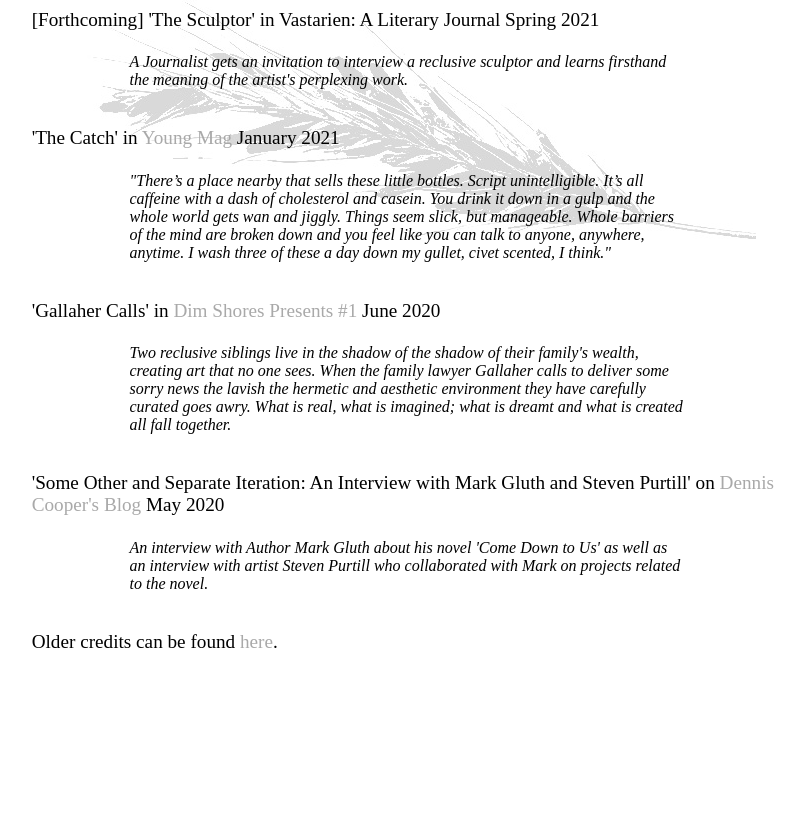
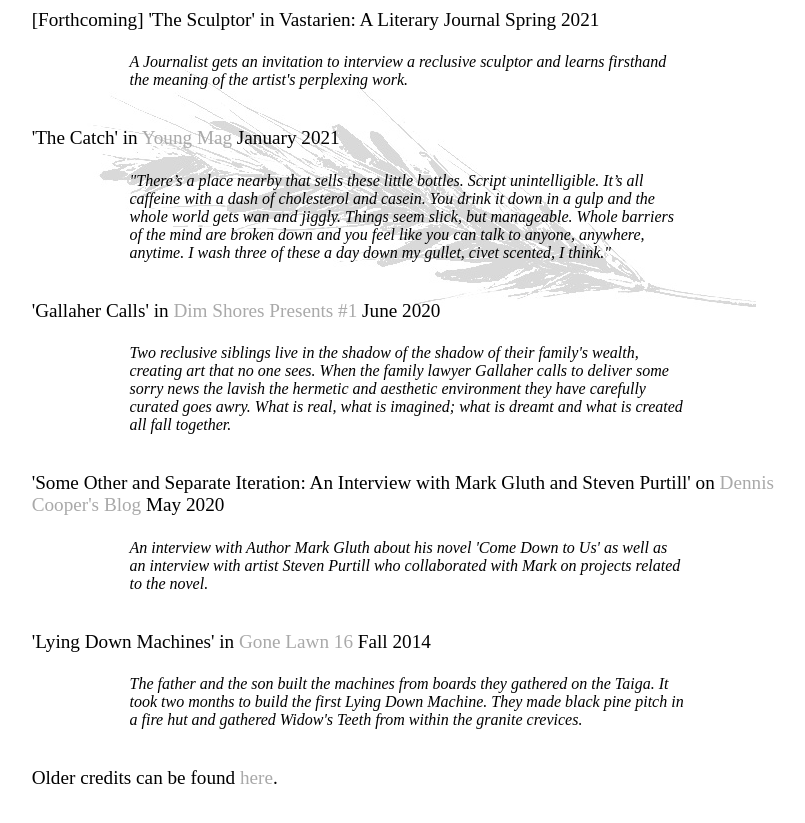
Before and after one commit to perfidiousscript/home_page, a Next.js app: page /credits in a window 1280 px wide. Shown: the part 475-1298 px from the top of the page, without its empty margins (232-1037 px from the left). Before the commit the page ends 1200 px from the top, so only its background shows below. Built offline with nearby package versions, Linux system fonts and the light colour scheme.

Commit message:
adds lying down machines to credits

```diff
--- a/pages/credits.js
+++ b/pages/credits.js
@@ -84,6 +84,14 @@ export default function Credits() {
         </div>
         <div className={styles.creditEntry}>
           <div className={styles.title}>
+            'Lying Down Machines' in <a href='http://journal.gonelawn.net/issue16/Moss.php'>Gone Lawn 16</a> Fall 2014
+          </div>
+          <div className={styles.quote}>
+            The father and the son built the machines from boards they gathered on the Taiga. It took two months to build the first Lying Down Machine. They made black pine pitch in a fire hut and gathered Widow's Teeth from within the granite crevices.
+          </div>
+        </div>
+        <div className={styles.creditEntry}>
+          <div className={styles.title}>
             Older credits can be found{" "}
             <a href="https://perfidiousscript.blogspot.com/p/complete-list-of-credits.html">
               here
```
